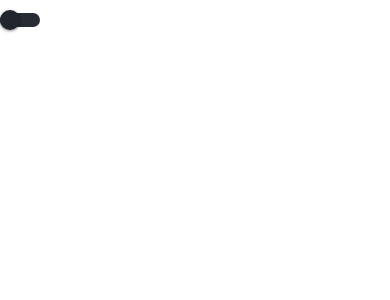
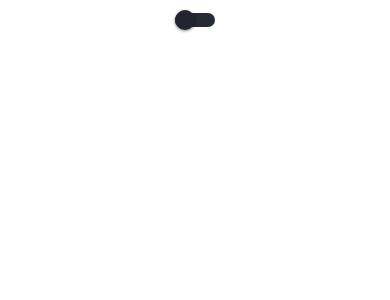
Before and after one commit to IMRANDIL/calculator_app-using-react-native, a React Native app: screen / in a window 390 px wide. Shown: the top 300 px of the page. Built offline with nearby package versions, Linux system fonts and the light colour scheme.

Commit message:
some more change

```diff
--- a/App.jsx
+++ b/App.jsx
@@ -20,6 +20,7 @@ const App = () => {
         height: '100%',
         paddingVertical: 10,
         backgroundColor: darkTheme ? colors.dark : colors.light,
+        alignItems: 'center',
       }}>
       <Switch
         value={darkTheme}
```
